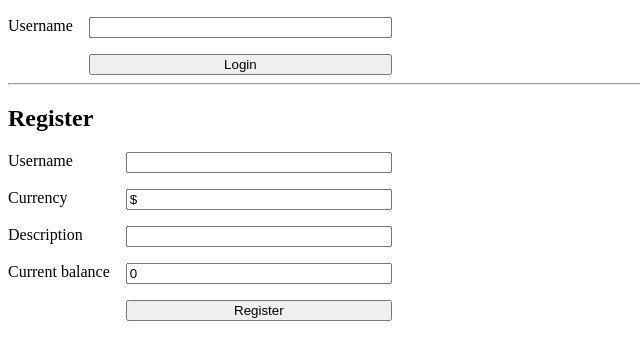
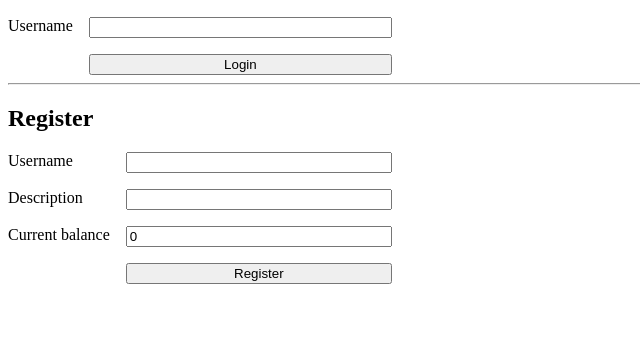
Before and after one commit to dupontdenis/apiBank, a plain HTML site: page index.html in a window 1280 px wide. Shown: the part 110-470 px from the top of the page, without its empty margins (0-640 px from the left). Drawn offline with Linux system fonts and the light colour scheme.

Commit message:
delete input currency

```diff
--- a/index.html
+++ b/index.html
@@ -24,8 +24,6 @@
     <form id="registerForm" action="javascript:register()">
         <label for="user">Username</label>
         <input id="user" name="user" type="text">
-        <label for="currency">Currency</label>
-        <input id="currency" name="currency" type="text" value="$">
         <label for="description">Description</label>
         <input id="description" name="description" type="text">
         <label for="balance">Current balance</label>
```
